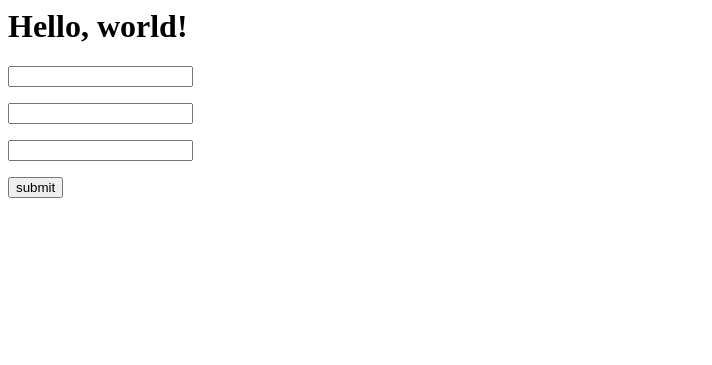
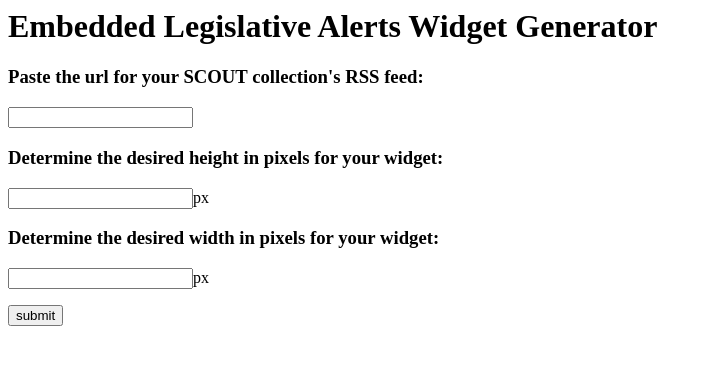
Before and after one commit to BobbyJoeSmith3/Sunlight-Community-Project, a Django app: template Ella/embedded_legistlative_alerts_widget/feed/templates/feed/widget_gen.html in a window 1280 px wide. Shown: the top 365 px of the page, without its empty margins (0-712 px from the left). Run offline with Django 3.2, Linux system fonts and the light colour scheme; the template is opened without the code that fills it: values that come from a table or form of the project are taken from there, others are empty.

Commit message:
Put directions over each form field on the widget_generator template

```diff
--- a/Ella/embedded_legistlative_alerts_widget/feed/templates/feed/widget_gen.html
+++ b/Ella/embedded_legistlative_alerts_widget/feed/templates/feed/widget_gen.html
@@ -4,12 +4,15 @@
 </head>
 
 <body>
-	<h1> Hello, world! </h1>
+	<h1> Embedded Legislative Alerts Widget Generator </h1>
 	<form action="" method="post"/>
 		{% csrf_token %}
+		<h3> Paste the url for your SCOUT collection's RSS feed: </h3>
 		<p> {{form.rss_url}} </p>
-		<p> {{form.frame_height}} </p>
-		<p> {{form.frame_width}} </p>
+		<h3> Determine the desired height in pixels for your widget: </h3>
+		<p> {{form.frame_height}}px</p>
+		<h3> Determine the desired width in pixels for your widget: </h3>
+		<p> {{form.frame_width}}px</p>
 		<input type="submit" value="submit"/>
 
 </body>
```
